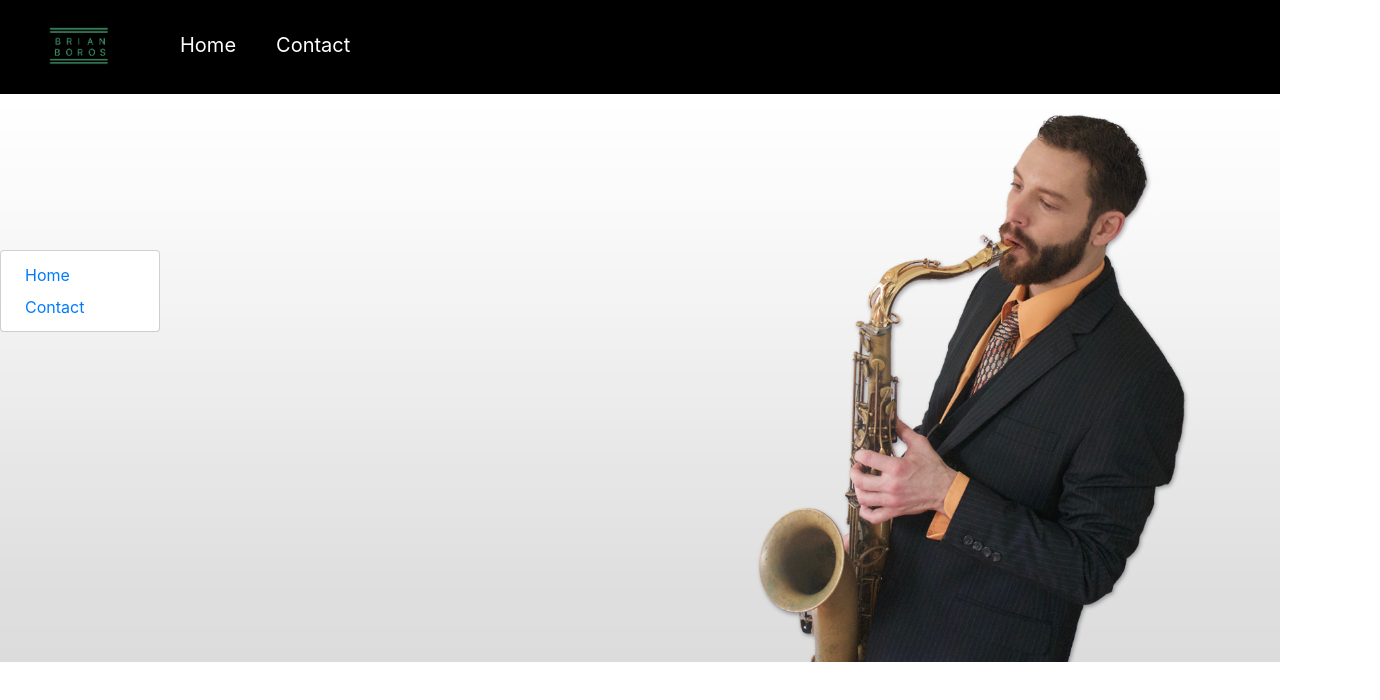
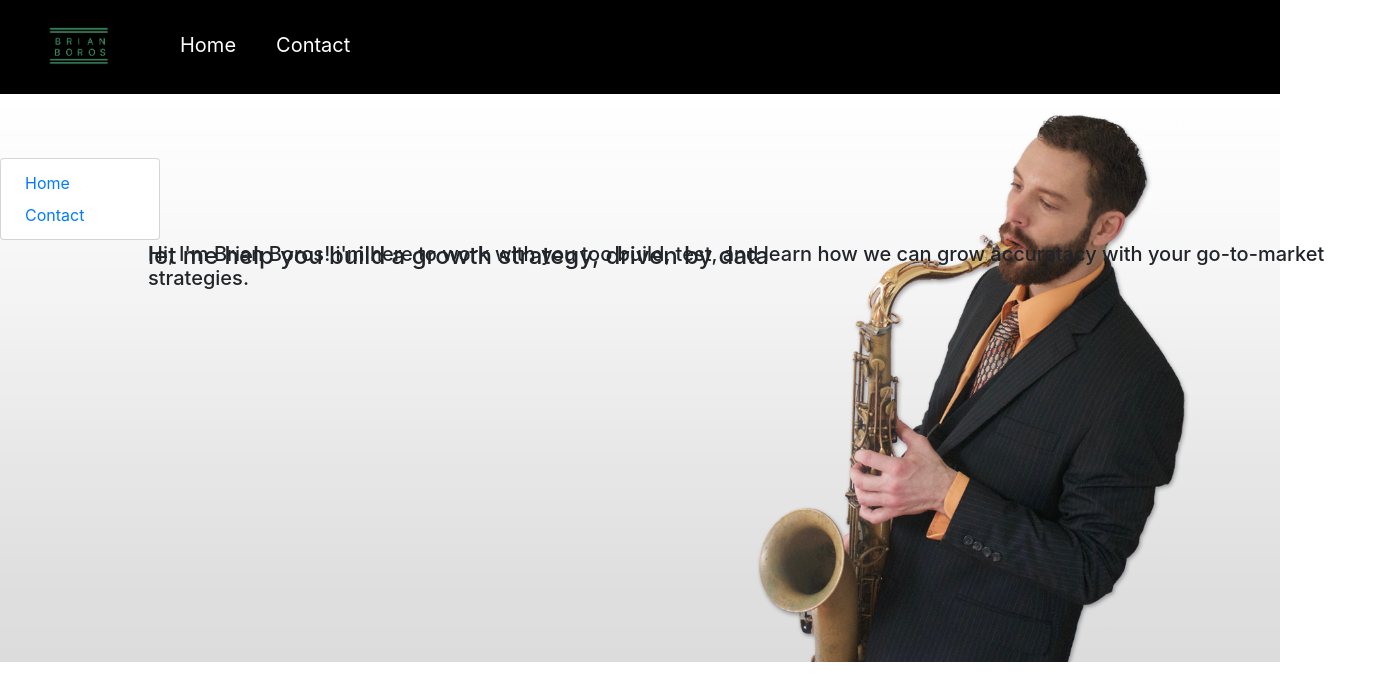
Before and after one commit to brianboros7/brian-boros-web, a React (Create React App) app: page / in a window 1280 px wide. Shown: the top 700 px of the page, 1380 px wide, since content can reach past the window. Built offline with nearby package versions, Linux system fonts and the light colour scheme.

Commit message:
Content is showing over the foreground image, but footer is still risng above overflowing, and content is overlapping strangely.

```diff
--- a/src/pages/landing/style.scss
+++ b/src/pages/landing/style.scss
@@ -9,7 +9,7 @@
     height: auto;
     z-index: 1;
 }
-.home-main-banner h4 h5 {
+.home-main-banner h4, .home-main-banner h5 {
     position: absolute;
     top: 100px;
     left: 100px;
```
